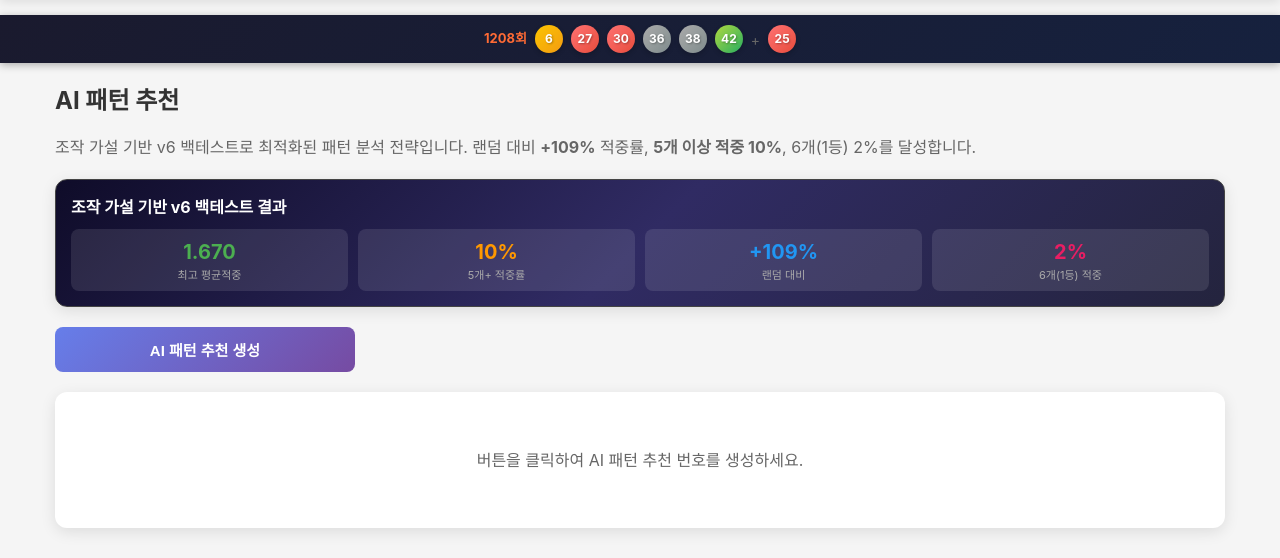
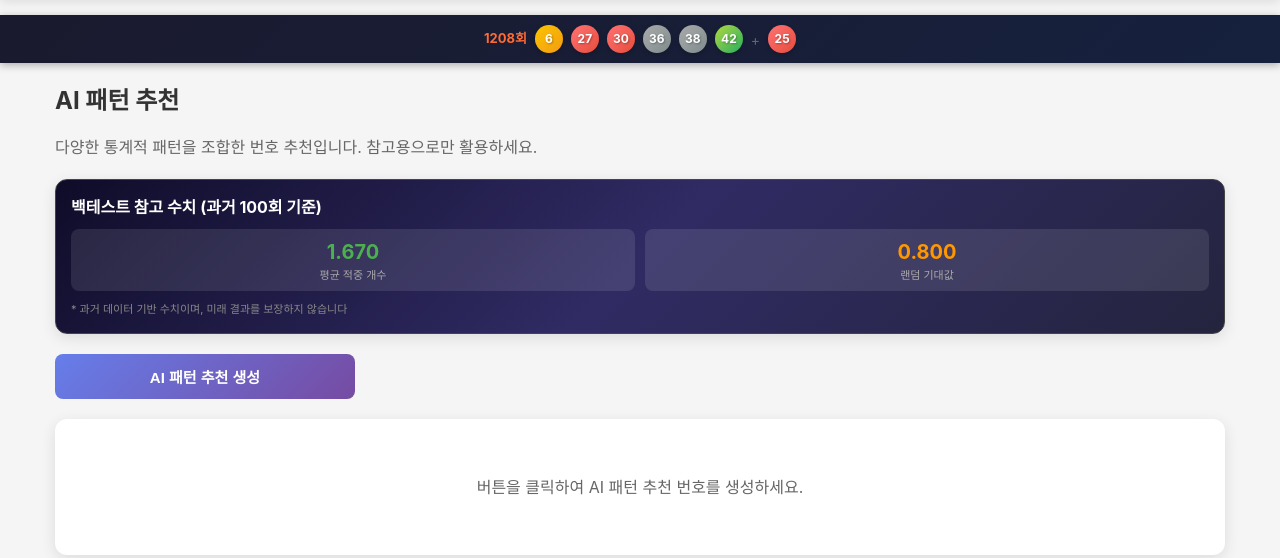
Before and after one commit to 1215kkm/prog_goodnumber, an ASP.NET Core app: page /ai-recommendations in a window 1280 px wide. Shown: the part 57-615 px from the top of the page. Run offline with ASP.NET Core 8, Linux system fonts and the light colour scheme.

Commit message:
Tone down AI recommendation claims - remove promotional language

```diff
--- a/LottoAnalyzer.Web/Pages/AIRecommendations.razor
+++ b/LottoAnalyzer.Web/Pages/AIRecommendations.razor
@@ -21,30 +21,24 @@
 <div class="container">
     <h1 style="margin-bottom: 10px;">AI 패턴 추천</h1>
     <p style="color: #666; margin-bottom: 20px;">
-        조작 가설 기반 v6 백테스트로 최적화된 패턴 분석 전략입니다.
-        랜덤 대비 <strong>+109%</strong> 적중률, <strong>5개 이상 적중 10%</strong>, 6개(1등) 2%를 달성합니다.
+        다양한 통계적 패턴을 조합한 번호 추천입니다. 참고용으로만 활용하세요.
     </p>
 
     <!-- 전략 설명 카드 -->
     <div class="card" style="margin-bottom: 20px; padding: 15px; background: linear-gradient(135deg, #0f0c29 0%, #302b63 50%, #24243e 100%); border: 1px solid #444;">
-        <div style="color: #fff; font-weight: bold; margin-bottom: 10px;">조작 가설 기반 v6 백테스트 결과</div>
+        <div style="color: #fff; font-weight: bold; margin-bottom: 10px;">백테스트 참고 수치 (과거 100회 기준)</div>
         <div style="display: grid; grid-template-columns: repeat(auto-fit, minmax(120px, 1fr)); gap: 10px;">
             <div style="text-align: center; padding: 8px; background: rgba(255,255,255,0.1); border-radius: 8px;">
                 <div style="color: #4CAF50; font-size: 20px; font-weight: bold;">1.670</div>
-                <div style="color: #aaa; font-size: 11px;">최고 평균적중</div>
+                <div style="color: #aaa; font-size: 11px;">평균 적중 개수</div>
             </div>
             <div style="text-align: center; padding: 8px; background: rgba(255,255,255,0.1); border-radius: 8px;">
-                <div style="color: #ff9800; font-size: 20px; font-weight: bold;">10%</div>
-                <div style="color: #aaa; font-size: 11px;">5개+ 적중률</div>
+                <div style="color: #ff9800; font-size: 20px; font-weight: bold;">0.800</div>
+                <div style="color: #aaa; font-size: 11px;">랜덤 기대값</div>
             </div>
-            <div style="text-align: center; padding: 8px; background: rgba(255,255,255,0.1); border-radius: 8px;">
-                <div style="color: #2196F3; font-size: 20px; font-weight: bold;">+109%</div>
-                <div style="color: #aaa; font-size: 11px;">랜덤 대비</div>
-            </div>
-            <div style="text-align: center; padding: 8px; background: rgba(255,255,255,0.1); border-radius: 8px;">
-                <div style="color: #e91e63; font-size: 20px; font-weight: bold;">2%</div>
-                <div style="color: #aaa; font-size: 11px;">6개(1등) 적중</div>
-            </div>
+        </div>
+        <div style="color: #888; font-size: 11px; margin-top: 10px;">
+            * 과거 데이터 기반 수치이며, 미래 결과를 보장하지 않습니다
         </div>
     </div>
 
@@ -148,11 +142,10 @@
             </div>
         }
 
-        <div class="card" style="margin-top: 15px; background: #e8f5e9; border: 1px solid #c8e6c9;">
-            <p style="margin: 0; color: #2e7d32; font-size: 13px;">
-                <strong>참고:</strong> 이 추천은 조작 가설 기반으로 발견된 통계적 유의미 패턴에 기반합니다.
-                ±3오프셋(17.6%), 보수(17.1%), LCG(18%), ±1회피 패턴을 활용합니다.
-                백테스트에서 랜덤 대비 +109% 적중률, 6개(1등) 2%를 달성했으나 당첨을 보장하지 않습니다.
+        <div class="card" style="margin-top: 15px; background: #fff3e0; border: 1px solid #ffe0b2;">
+            <p style="margin: 0; color: #e65100; font-size: 13px;">
+                <strong>주의:</strong> 이 추천은 과거 데이터의 패턴 분석에 기반하며, 당첨을 보장하지 않습니다.
+                로또는 무작위 추첨이므로 어떤 전략도 확실한 우위를 제공하지 않습니다.
             </p>
         </div>
     }
```
